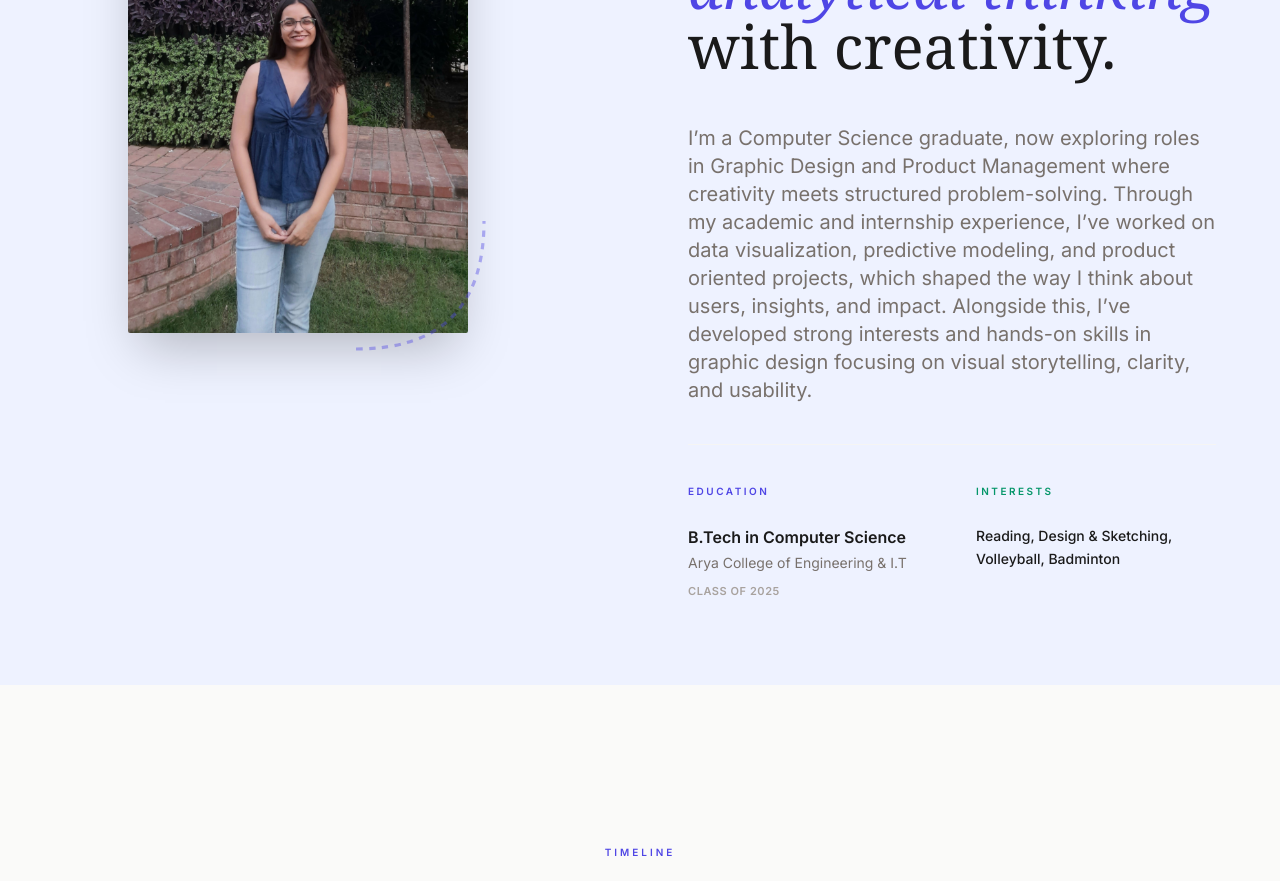
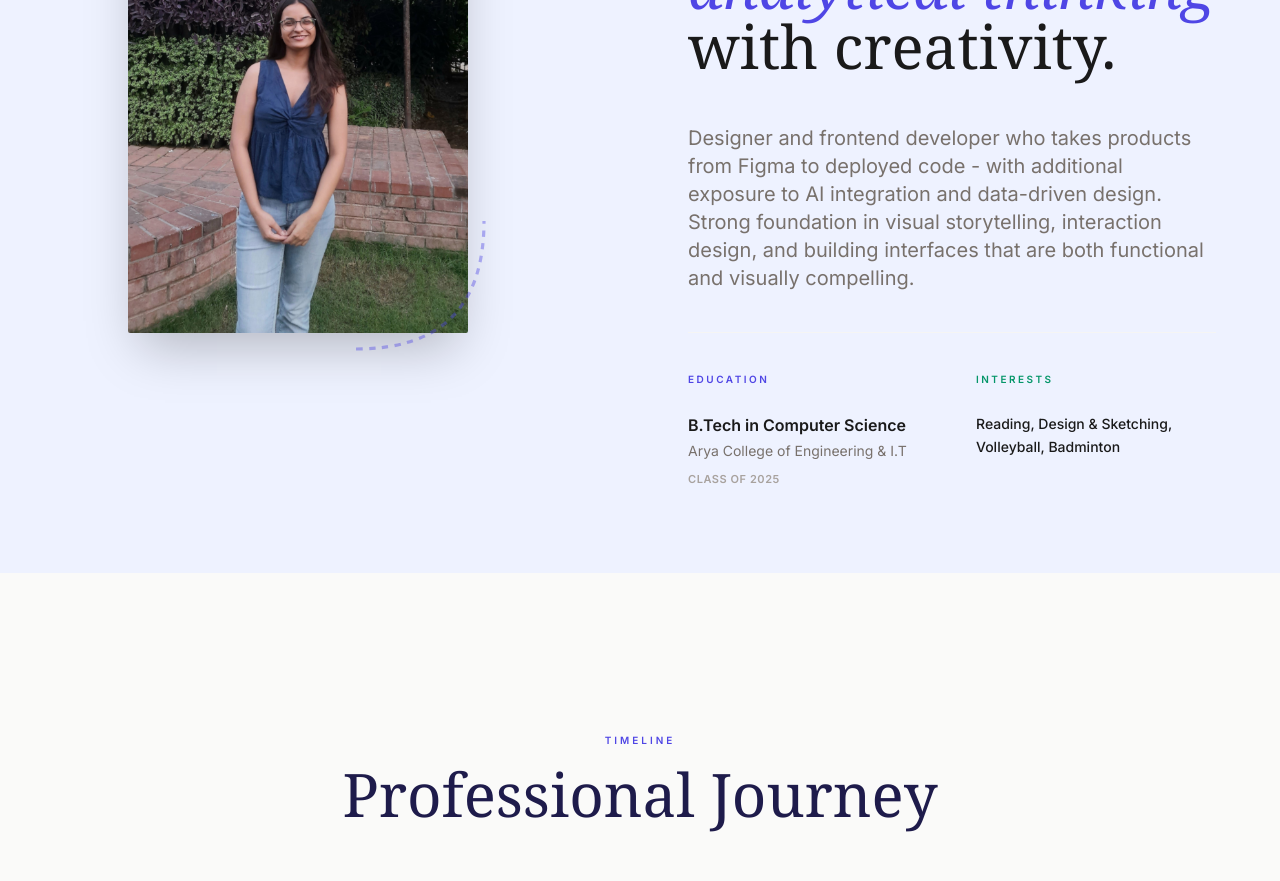
Before and after one commit to Augustya19/The-Portfolio, a React (Vite) app: page / in a window 1280 px wide. Shown: the part 1000-1881 px from the top of the page. Built offline with nearby package versions, Linux system fonts and the light colour scheme; a web font is replaced by a local one.

Commit message:
Revise About section to highlight design and development skills
Updated personal description to reflect current roles and skills in design and development.

```diff
--- a/components/About.tsx
+++ b/components/About.tsx
@@ -53,7 +53,7 @@ const About: React.FC = () => {
 
           <div className="space-y-10 text-stone-500 text-lg md:text-xl leading-relaxed font-normal">
             <p>
-              I’m a Computer Science graduate, now exploring roles in Graphic Design and Product Management where creativity meets structured problem-solving. Through my academic and internship experience, I’ve worked on data visualization, predictive modeling, and product oriented projects, which shaped the way I think about users, insights, and impact. Alongside this, I’ve developed strong interests and hands-on skills in graphic design focusing on visual storytelling, clarity, and usability.
+            Designer and frontend developer who takes products from Figma to deployed code - with additional exposure to AI integration and data-driven design. Strong foundation in visual storytelling, interaction design, and building interfaces that are both functional and visually compelling.
             </p>
 
             <div className="grid grid-cols-1 sm:grid-cols-2 gap-12 pt-8 border-t border-stone-100">
```
